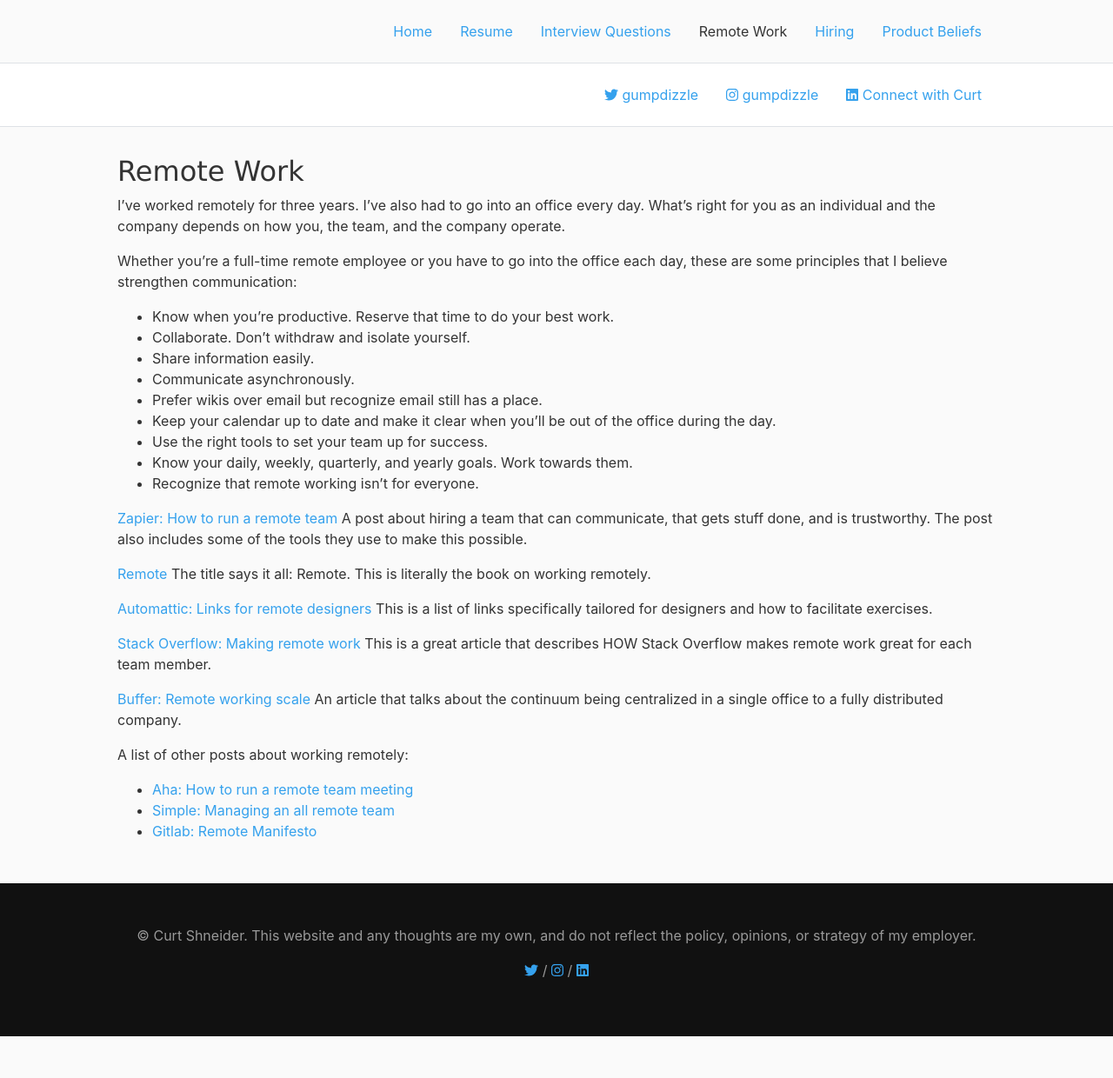
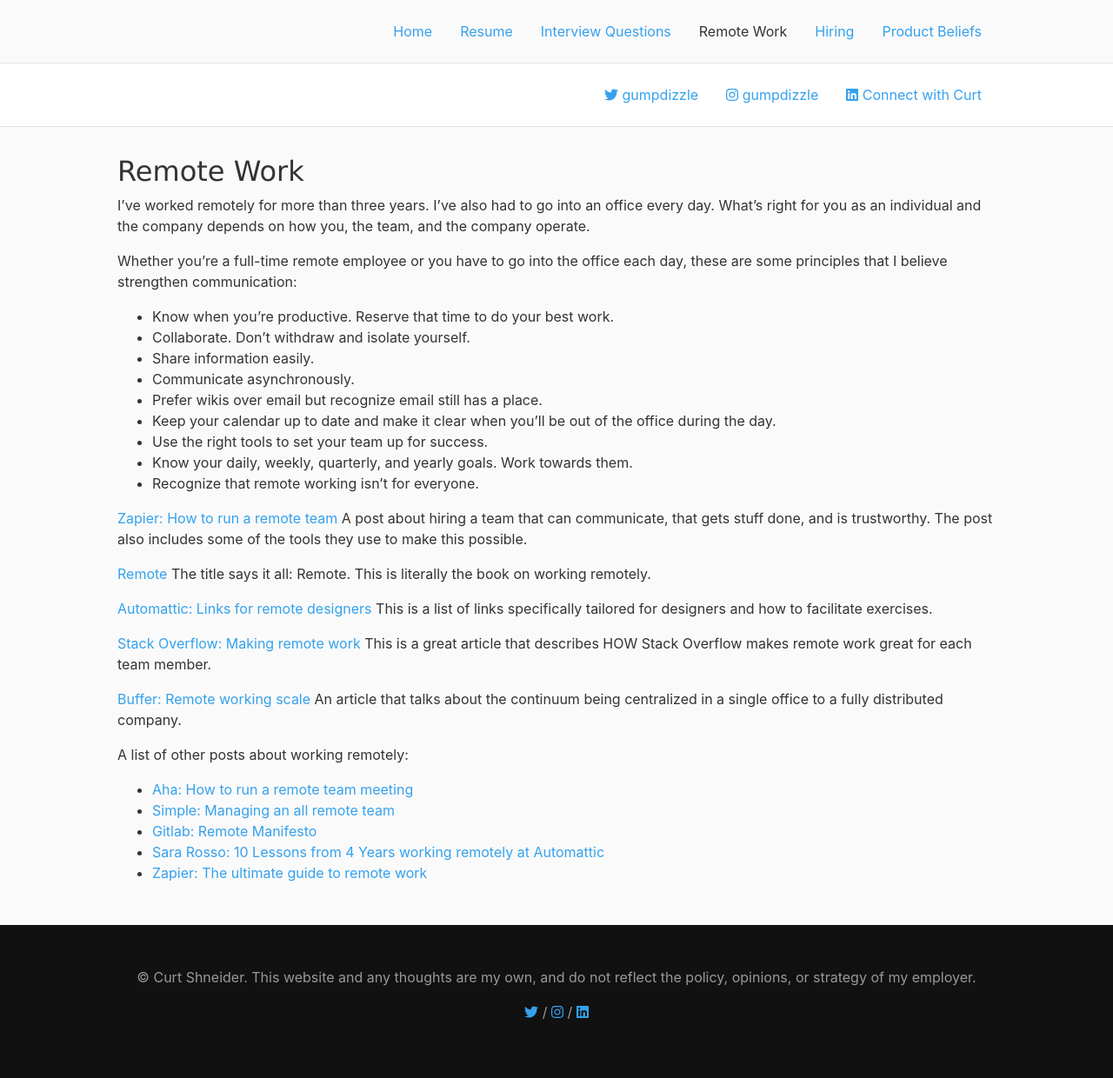
Before and after one commit to curtshneider/curtshneider.github.io, a Jekyll site: the page built from remote-work.md, in a window 1280 px wide. Shown: the whole page at 87% size. Built offline with Jekyll 4.4.1, drawn with Linux system fonts in a browser that asks for light colours; nearby versions of some CDN libraries; some web fonts are replaced; our own code applies the rules of GitHub Pages for plain Markdown files; before the commit the page ends 1192 px from its top, so only the background shows below that.

Commit message:
Added a couple of links about remote work

```diff
--- a/remote-work.md
+++ b/remote-work.md
@@ -5,7 +5,7 @@ title: Remote Work
 
 ## Remote Work
 
-I've worked remotely for three years. I've also had to go into an office every day. What's right for you as an individual and the company depends on how you, the team, and the company operate.
+I've worked remotely for more than three years. I've also had to go into an office every day. What's right for you as an individual and the company depends on how you, the team, and the company operate.
 
 Whether you're a full-time remote employee or you have to go into the office each day, these are some principles that I believe strengthen communication:
 
@@ -39,3 +39,5 @@ A list of other posts about working remotely:
 * [Aha: How to run a remote team meeting](http://blog.aha.io/how-to-run-a-remote-team-meeting/)
 * [Simple: Managing an all remote team](https://www.simple.com/company/a-life-of-screens-managing-an-all-remote-team)
 * [Gitlab: Remote Manifesto](https://about.gitlab.com/2015/04/08/the-remote-manifesto/)
+* [Sara Rosso: 10 Lessons from 4 Years working remotely at Automattic ](https://whenihavetime.com/2014/07/08/10-lessons-from-4-years-working-remotely/)
+* [Zapier: The ultimate guide to remote work](https://zapier.com/learn/remote-work/)
```
